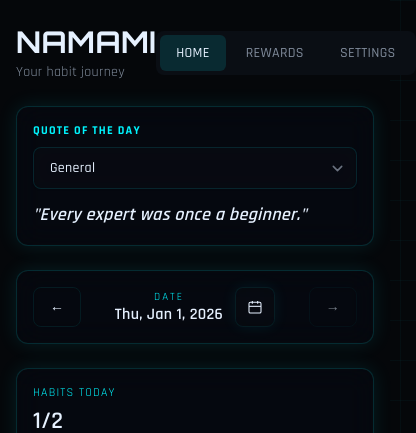
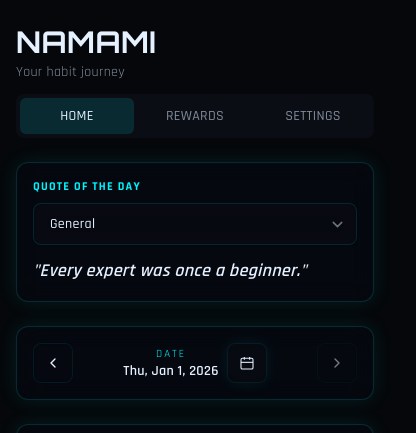
Before and after one commit to mithulcrafts/NAMAMI-Habit-tracker, a React (Vite) app: page / in a window 390 px wide. Shown: the top 433 px of the page, 416 px wide, since content can reach past the window. Built offline with nearby package versions, Linux system fonts and the light colour scheme.

Commit message:
Solving #35

```diff
--- a/src/App.jsx
+++ b/src/App.jsx
@@ -140,21 +140,21 @@ const Shell = () => {
 
   return (
     <div className="min-h-screen" style={{ backgroundColor: 'var(--bg-primary)' }}>
-      <div className="mx-auto flex max-w-6xl flex-col gap-6 px-4 pb-10 pt-6">
+      <div className="mx-auto flex max-w-6xl flex-col gap-6 overflow-x-hidden px-4 pb-10 pt-6">
         {/* Header */}
-        <div className="flex items-center justify-between">
+        <div className="flex flex-col gap-3 sm:flex-row sm:items-center sm:justify-between">
           <div>
             <h1 className="text-3xl font-bold" style={{ color: 'var(--text-primary)' }}>NAMAMI</h1>
             <p className="text-sm mt-0.5" style={{ color: 'var(--text-secondary)' }}>Your habit journey</p>
           </div>
 
           {/* Simple Tab Navigation */}
-          <div className="flex items-center gap-2">
+          <div className="flex w-full flex-wrap items-center gap-2 sm:w-auto sm:justify-end">
             {installAvailable && (
               <button
                 onClick={handleInstall}
                 disabled={installing}
-                className="px-3 py-2 rounded-md text-xs font-semibold uppercase tracking-wider transition-colors"
+                className="rounded-md px-3 py-2 text-xs font-semibold uppercase tracking-wider transition-colors"
                 style={{
                   backgroundColor: 'var(--active-bg)',
                   color: 'var(--text-primary)',
@@ -164,10 +164,10 @@ const Shell = () => {
                 {installing ? 'Installing...' : 'Install'}
               </button>
             )}
-            <div className="flex gap-1 rounded-lg p-1" style={{ backgroundColor: 'var(--bg-secondary)' }}>
+            <div className="flex w-full gap-1 rounded-lg p-1 sm:w-auto" style={{ backgroundColor: 'var(--bg-secondary)' }}>
             <button
               onClick={() => setCurrentPage('home')}
-              className="px-4 py-2 rounded-md text-sm font-medium transition-colors"
+              className="flex-1 rounded-md px-3 py-2 text-sm font-medium transition-colors sm:flex-none sm:px-4"
               style={{
                 backgroundColor: currentPage === 'home' ? 'var(--active-bg)' : 'transparent',
                 color: currentPage === 'home' ? 'var(--text-primary)' : 'var(--text-secondary)',
@@ -177,7 +177,7 @@ const Shell = () => {
             </button>
             <button
               onClick={() => setCurrentPage('rewards')}
-              className="px-4 py-2 rounded-md text-sm font-medium transition-colors"
+              className="flex-1 rounded-md px-3 py-2 text-sm font-medium transition-colors sm:flex-none sm:px-4"
               style={{
                 backgroundColor: currentPage === 'rewards' ? 'var(--active-bg)' : 'transparent',
                 color: currentPage === 'rewards' ? 'var(--text-primary)' : 'var(--text-secondary)',
@@ -187,7 +187,7 @@ const Shell = () => {
             </button>
             <button
               onClick={() => setCurrentPage('settings')}
-              className="px-4 py-2 rounded-md text-sm font-medium transition-colors"
+              className="flex-1 rounded-md px-3 py-2 text-sm font-medium transition-colors sm:flex-none sm:px-4"
               style={{
                 backgroundColor: currentPage === 'settings' ? 'var(--active-bg)' : 'transparent',
                 color: currentPage === 'settings' ? 'var(--text-primary)' : 'var(--text-secondary)',
--- a/src/pages/Dashboard.jsx
+++ b/src/pages/Dashboard.jsx
@@ -115,18 +115,21 @@ export const Dashboard = ({
       />
 
       <div className="glass rounded-xl p-4">
-        <div className="flex w-full items-center gap-3">
+        <div className="grid w-full grid-cols-[auto_1fr_auto] items-center gap-2 sm:gap-3">
           <button
             onClick={handlePreviousDay}
-            className="h-10 shrink-0 rounded-lg border border-white/10 px-4 text-sm font-semibold text-slate-100 hover:border-white/30 hover:bg-white/5"
+            aria-label="Previous day"
+            className="flex h-10 w-10 shrink-0 items-center justify-center rounded-lg border border-white/10 text-sm font-semibold text-slate-100 hover:border-white/30 hover:bg-white/5"
           >
-            ←
+            <svg xmlns="http://www.w3.org/2000/svg" viewBox="0 0 24 24" fill="none" stroke="currentColor" strokeWidth="2" className="h-4 w-4" aria-hidden="true">
+              <path strokeLinecap="round" strokeLinejoin="round" d="M15 18l-6-6 6-6" />
+            </svg>
           </button>
 
-          <div className="flex flex-1 items-center justify-center gap-3 text-center">
-            <div className="flex flex-col">
+          <div className="flex min-w-0 items-center justify-center gap-2 text-center sm:gap-3">
+            <div className="flex min-w-0 flex-col">
               <span className="text-[11px] uppercase tracking-[0.18em] text-brand-100">Date</span>
-              <span className="text-base font-semibold text-white leading-tight">{selectedDateDisplay}</span>
+              <span className="truncate text-sm font-semibold leading-tight text-white sm:text-base">{selectedDateDisplay}</span>
             </div>
             <label className="relative flex h-10 w-10 shrink-0 items-center justify-center rounded-lg border border-white/10 bg-slate-900/70 text-white shadow-soft cursor-pointer hover:border-white/30">
               <svg xmlns="http://www.w3.org/2000/svg" viewBox="0 0 24 24" fill="none" stroke="currentColor" strokeWidth="1.6" className="h-4 w-4 pointer-events-none">
@@ -149,9 +152,12 @@ export const Dashboard = ({
           <button
             onClick={handleNextDay}
             disabled={isToday}
-            className="h-10 shrink-0 rounded-lg border border-white/10 px-4 text-sm font-semibold text-slate-100 hover:border-white/30 hover:bg-white/5 disabled:opacity-50 disabled:cursor-not-allowed"
+            aria-label="Next day"
+            className="flex h-10 w-10 shrink-0 items-center justify-center rounded-lg border border-white/10 text-sm font-semibold text-slate-100 hover:border-white/30 hover:bg-white/5 disabled:cursor-not-allowed disabled:opacity-50"
           >
-            →
+            <svg xmlns="http://www.w3.org/2000/svg" viewBox="0 0 24 24" fill="none" stroke="currentColor" strokeWidth="2" className="h-4 w-4" aria-hidden="true">
+              <path strokeLinecap="round" strokeLinejoin="round" d="M9 6l6 6-6 6" />
+            </svg>
           </button>
         </div>
       </div>
--- a/src/pages/Home.jsx
+++ b/src/pages/Home.jsx
@@ -101,18 +101,21 @@ export const Home = ({
       />
 
       <div className="glass rounded-xl p-4">
-        <div className="flex w-full items-center gap-3">
+        <div className="grid w-full grid-cols-[auto_1fr_auto] items-center gap-2 sm:gap-3">
           <button
             onClick={handlePreviousDay}
-            className="h-10 shrink-0 rounded-lg border border-white/10 px-4 text-sm font-semibold text-slate-100 hover:border-white/30 hover:bg-white/5"
+            aria-label="Previous day"
+            className="flex h-10 w-10 shrink-0 items-center justify-center rounded-lg border border-white/10 text-sm font-semibold text-slate-100 hover:border-white/30 hover:bg-white/5"
           >
-            ←
+            <svg xmlns="http://www.w3.org/2000/svg" viewBox="0 0 24 24" fill="none" stroke="currentColor" strokeWidth="2" className="h-4 w-4" aria-hidden="true">
+              <path strokeLinecap="round" strokeLinejoin="round" d="M15 18l-6-6 6-6" />
+            </svg>
           </button>
 
-          <div className="flex flex-1 items-center justify-center gap-3 text-center">
-            <div className="flex flex-col">
+          <div className="flex min-w-0 items-center justify-center gap-2 text-center sm:gap-3">
+            <div className="flex min-w-0 flex-col">
               <span className="text-[11px] uppercase tracking-[0.18em] text-brand-100">Date</span>
-              <span className="text-base font-semibold text-white leading-tight">{selectedDateDisplay}</span>
+              <span className="truncate text-sm font-semibold leading-tight text-white sm:text-base">{selectedDateDisplay}</span>
             </div>
             <label className="relative flex h-10 w-10 shrink-0 items-center justify-center rounded-lg border border-white/10 bg-slate-900/70 text-white shadow-soft cursor-pointer hover:border-white/30">
               <svg xmlns="http://www.w3.org/2000/svg" viewBox="0 0 24 24" fill="none" stroke="currentColor" strokeWidth="1.6" className="h-4 w-4 pointer-events-none">
@@ -135,9 +138,12 @@ export const Home = ({
           <button
             onClick={handleNextDay}
             disabled={isToday}
-            className="h-10 shrink-0 rounded-lg border border-white/10 px-4 text-sm font-semibold text-slate-100 hover:border-white/30 hover:bg-white/5 disabled:opacity-50 disabled:cursor-not-allowed"
+            aria-label="Next day"
+            className="flex h-10 w-10 shrink-0 items-center justify-center rounded-lg border border-white/10 text-sm font-semibold text-slate-100 hover:border-white/30 hover:bg-white/5 disabled:cursor-not-allowed disabled:opacity-50"
           >
-            →
+            <svg xmlns="http://www.w3.org/2000/svg" viewBox="0 0 24 24" fill="none" stroke="currentColor" strokeWidth="2" className="h-4 w-4" aria-hidden="true">
+              <path strokeLinecap="round" strokeLinejoin="round" d="M9 6l6 6-6 6" />
+            </svg>
           </button>
         </div>
       </div>
```
